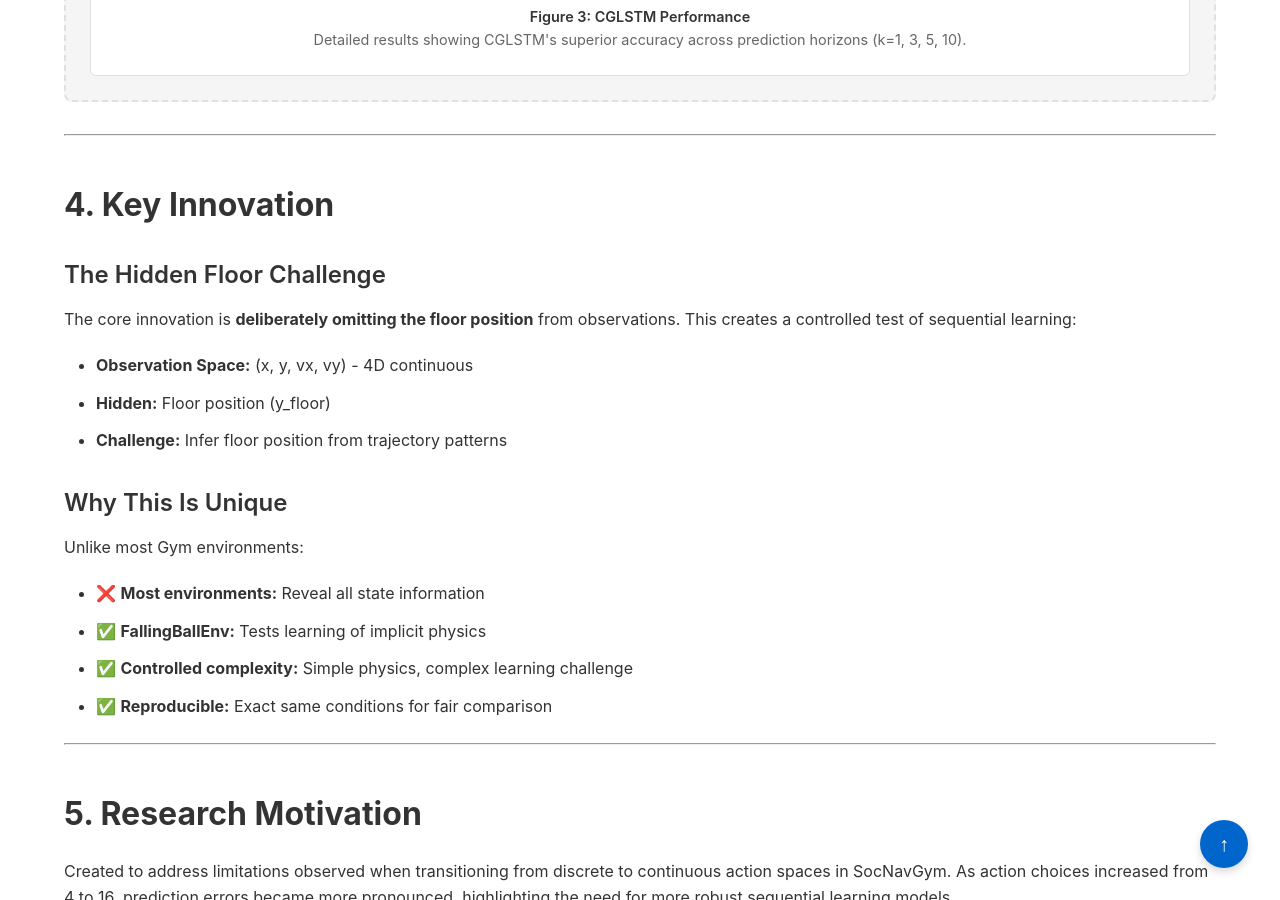
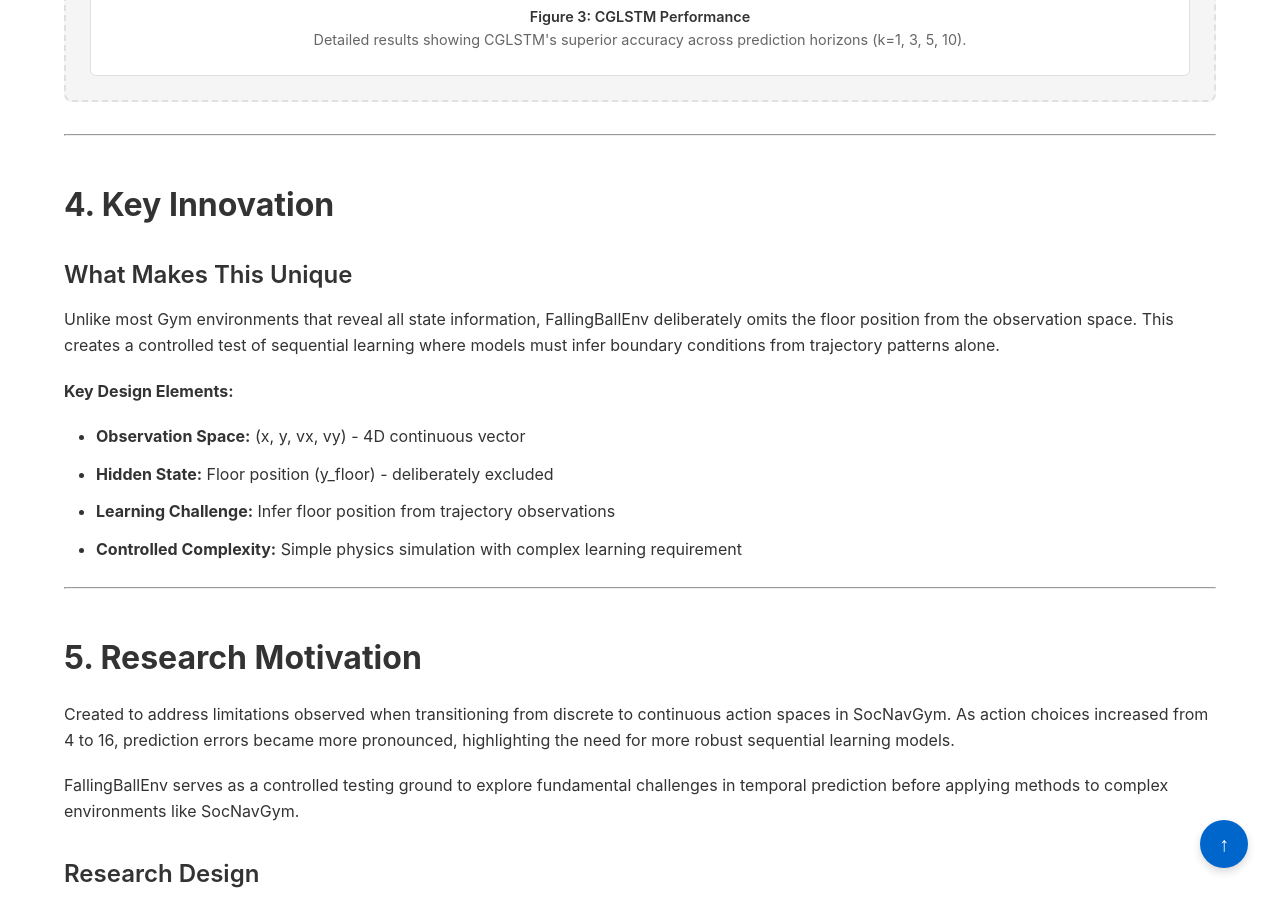
Before and after one commit to goodluckoguzie/goodluckoguzie.github.io, a Jekyll site: the page built from projects/fallingballenv.md, in a window 1280 px wide and 900 px high, scrolled down 3732 px. Built offline with Jekyll 4.4.1, drawn with Linux system fonts in a browser that asks for light colours; some of the changed text lies outside the part shown.

Commit message:
Fix repetition issues in FallingBallEnv and LiteSocNavGym pages - consolidate redundant content and add cross-references

```diff
--- a/projects/fallingballenv.md
+++ b/projects/fallingballenv.md
@@ -127,21 +127,15 @@ This tests whether models can:
 
 ## <a id="innovation"></a>4. Key Innovation
 
-### The Hidden Floor Challenge
+### What Makes This Unique
 
-The core innovation is **deliberately omitting the floor position** from observations. This creates a controlled test of sequential learning:
+Unlike most Gym environments that reveal all state information, FallingBallEnv deliberately omits the floor position from the observation space. This creates a controlled test of sequential learning where models must infer boundary conditions from trajectory patterns alone.
 
-- **Observation Space:** (x, y, vx, vy) - 4D continuous
-- **Hidden:** Floor position (y_floor)
-- **Challenge:** Infer floor position from trajectory patterns
-
-### Why This Is Unique
-
-Unlike most Gym environments:
-- ❌ **Most environments:** Reveal all state information
-- ✅ **FallingBallEnv:** Tests learning of implicit physics
-- ✅ **Controlled complexity:** Simple physics, complex learning challenge
-- ✅ **Reproducible:** Exact same conditions for fair comparison
+**Key Design Elements:**
+- **Observation Space:** (x, y, vx, vy) - 4D continuous vector
+- **Hidden State:** Floor position (y_floor) - deliberately excluded
+- **Learning Challenge:** Infer floor position from trajectory observations
+- **Controlled Complexity:** Simple physics simulation with complex learning requirement
 
 ---
 
@@ -291,13 +285,13 @@ The balanced dataset ensured models were exposed to bounce events more frequentl
 ## <a id="specs"></a>9. Technical Specifications
 
 ### Observation Space
-- **Dimensions:** 4D continuous vector
+- **Dimensions:** 4D continuous vector `[x, y, vx, vy]`
 - **Components:**
   - `x`: Horizontal position (continuous)
   - `y`: Vertical position (continuous)
   - `vx`: Horizontal velocity (continuous)
   - `vy`: Vertical velocity (continuous)
-- **Note:** Floor position (`y_floor`) is **NOT** included in observations
+- **Important:** Floor position (`y_floor`) is deliberately excluded from observations (see Key Innovation section)
 
 ### Action Space
 - **Type:** None (prediction/forecasting task)
@@ -316,7 +310,7 @@ The balanced dataset ensured models were exposed to bounce events more frequentl
 
 ### Key Features
 - **Simplified Physics:** Gravity simulation with customizable parameters
-- **Limited Observation Space:** Only ball's (x,y) coordinates and velocity. The floor position is hidden.
+- **Limited Observation Space:** Only ball's (x,y) coordinates and velocity (floor position excluded)
 - **Bouncing Mechanism:** Ball bounces off floor with reduced velocity (energy loss)
 - **Render Support:** Visualize ball motion for analysis
 - **OpenAI Gym Compatible:** Standard interface for RL algorithm integration
@@ -456,7 +450,7 @@ Unlike standard Gym environments (CartPole, MountainCar, etc.), FallingBallEnv d
 ## <a id="faq"></a>14. FAQ
 
 ### Q: Why is the floor position hidden?
-**A:** To test whether models can learn implicit physics from observations alone. Most Gym environments reveal all state information. FallingBallEnv tests whether models can infer hidden boundary conditions from trajectory patterns.
+**A:** This design tests whether models can learn implicit physics from observations alone. Unlike most Gym environments that reveal all state information, FallingBallEnv requires models to infer hidden boundary conditions from trajectory patterns, creating a controlled test of sequential learning capabilities.
 
 ### Q: How does this compare to other Gym environments?
 **A:** Most Gym environments (CartPole, MountainCar, etc.) reveal all state information. FallingBallEnv uniquely tests learning of implicit physics by hiding the floor position, creating a controlled test of sequential learning capabilities.
```
Also changed, not shown: doc/REPETITION_FIXES.md (added, +50 -0 lines), projects/litesocnavgym.md (+8 -8 lines).
